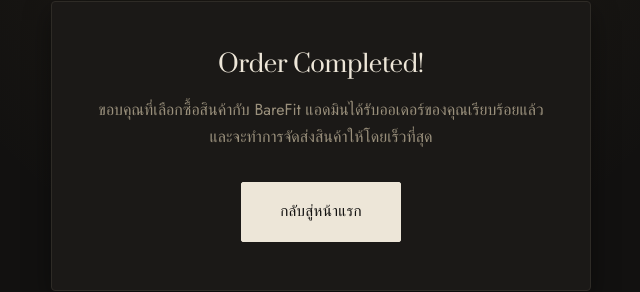
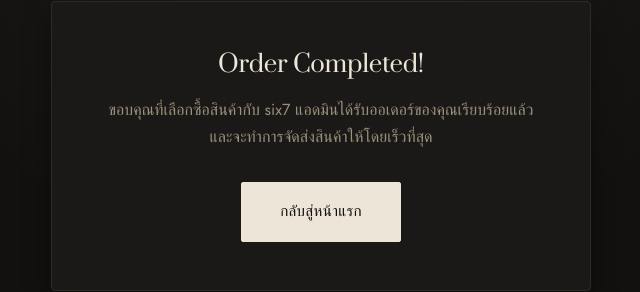
Before and after one commit to ttt913681-prog/shirt-AI, a plain HTML site: page thankyou.html in a window 1280 px wide. Shown: the part 95-387 px from the top of the page, 319-959 px from the left. Drawn offline with Linux system fonts and the light colour scheme.

Commit message:
Update thankyou.html

```diff
--- a/thankyou.html
+++ b/thankyou.html
@@ -10,7 +10,7 @@
   <div class="container" style="text-align: center; padding-top: 6rem;">
     <div class="form-card">
       <h2 style="margin-bottom: 1rem;">Order Completed!</h2>
-      <p style="color: var(--text-muted); margin-bottom: 2rem;">ขอบคุณที่เลือกซื้อสินค้ากับ BareFit แอดมินได้รับออเดอร์ของคุณเรียบร้อยแล้ว และจะทำการจัดส่งสินค้าให้โดยเร็วที่สุด</p>
+      <p style="color: var(--text-muted); margin-bottom: 2rem;">ขอบคุณที่เลือกซื้อสินค้ากับ six7 แอดมินได้รับออเดอร์ของคุณเรียบร้อยแล้ว และจะทำการจัดส่งสินค้าให้โดยเร็วที่สุด</p>
       <a href="index.html" class="btn">กลับสู่หน้าแรก</a>
     </div>
   </div>
```
